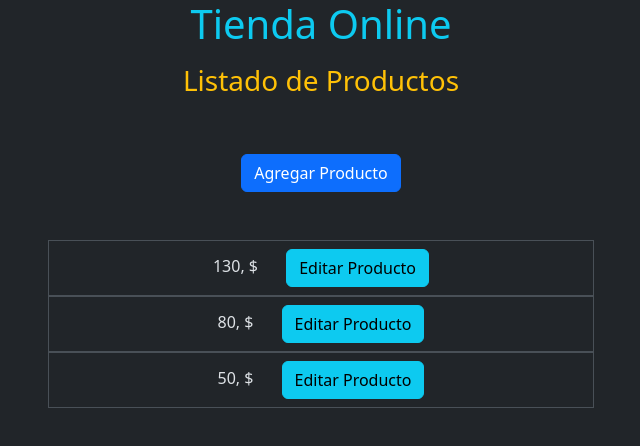
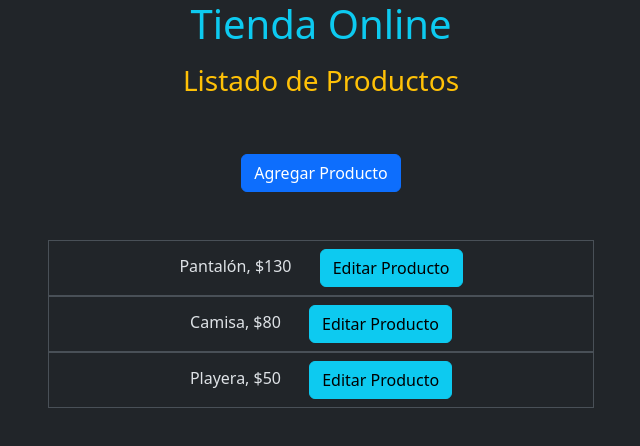
Before and after one commit to AdrianGaray/tienda-online, an Angular app: page / in a window 1280 px wide. Shown: the top 446 px of the page, without its empty margins (319-959 px from the left). Built offline with nearby package versions, Linux system fonts and the light colour scheme.

Commit message:
Capítulo 70 - Editar Producto - parte 2

```diff
--- a/src/app/formulario/formulario.component.ts
+++ b/src/app/formulario/formulario.component.ts
@@ -2,7 +2,7 @@ import { Component } from '@angular/core';
 import { Producto } from '../producto/producto.model';
 import { ProductoService } from '../producto.service';
 import { FormsModule } from '@angular/forms';
-import { Router } from '@angular/router';
+import { ActivatedRoute, Router } from '@angular/router';
 
 @Component({
   selector: 'app-formulario',
@@ -11,13 +11,28 @@ import { Router } from '@angular/router';
   styleUrl: './formulario.component.css'
 })
 export class FormularioComponent {
-
+  productoId: number | null = null;
   descripcionInput: string = '';
   precioInput: number | null = null;
 
   constructor(private productoService: ProductoService,
-    private router: Router
+    private router: Router,
+    private route: ActivatedRoute
    ){}
+
+  ngOnInit(){
+    // Verificamos si debemos cargar un producto ya existente
+    const id = this.route.snapshot.paramMap.get('id');
+    if(id){
+      const producto = this.productoService.getProductoById(Number(id));
+      if(producto){
+        // Si encontramos el producto lo cargamos en el formulario
+        this.productoId = producto.id;
+        this.descripcionInput = producto.descripcion;
+        this.precioInput = producto.precio;
+      }
+    }
+  }
 
    guardarProducto(evento: Event){
     evento.preventDefault();
@@ -29,7 +44,7 @@ export class FormularioComponent {
       return;
     }
 
-    const producto = new Producto(this.descripcionInput, this.precioInput);
+    const producto = new Producto(this.productoId, this.descripcionInput, this.precioInput);
 
     // Agregamos el nuevo producto usando el servicio
     this.productoService.agregarProducto(producto);
--- a/src/app/producto.service.ts
+++ b/src/app/producto.service.ts
@@ -6,16 +6,36 @@ import { Producto } from './producto/producto.model';
 })
 export class ProductoService {
 
-  productos: Producto[] = [
-    new Producto('Pantalón', 130.0),
-    new Producto('Camisa', 80.0),
-    new Producto('Playera', 50.0),
-  ];
+  // Variable para el ID siguiente y unico
+  private idSiguiente = 1;
 
+  productos: Producto[] = [];
+
+  constructor(){
+    // Inicializamos los productos
+    this.inicializarProductos();
+  }
+
+  private inicializarProductos(){
+    const producto1 = new Producto(this.idSiguiente++, 'Pantalón', 130.0);
+    const producto2 = new Producto(this.idSiguiente++, 'Camisa', 80.0);
+    const producto3 = new Producto(this.idSiguiente++, 'Playera', 50.0);
+    // Agregamos al arreglo de productos
+    this.productos.push(producto1, producto2, producto3);
+  }
 
   agregarProducto(producto: Producto) {
     this.productos.push(producto);
   }
 
+  // Ese método es clave para buscar un producto por su id
+  // Qué significa:
+  // 👉 Busca en el array productos el producto cuyo id coincida con el parámetro recibido.
+  // 👉 Si lo encuentra → devuelve el producto.
+  // 👉 Si no lo encuentra → devuelve undefined.
+
+  getProductoById(id: number): Producto | undefined {
+    return this.productos.find(producto => producto.id === id);
+  }
 
 }
```
